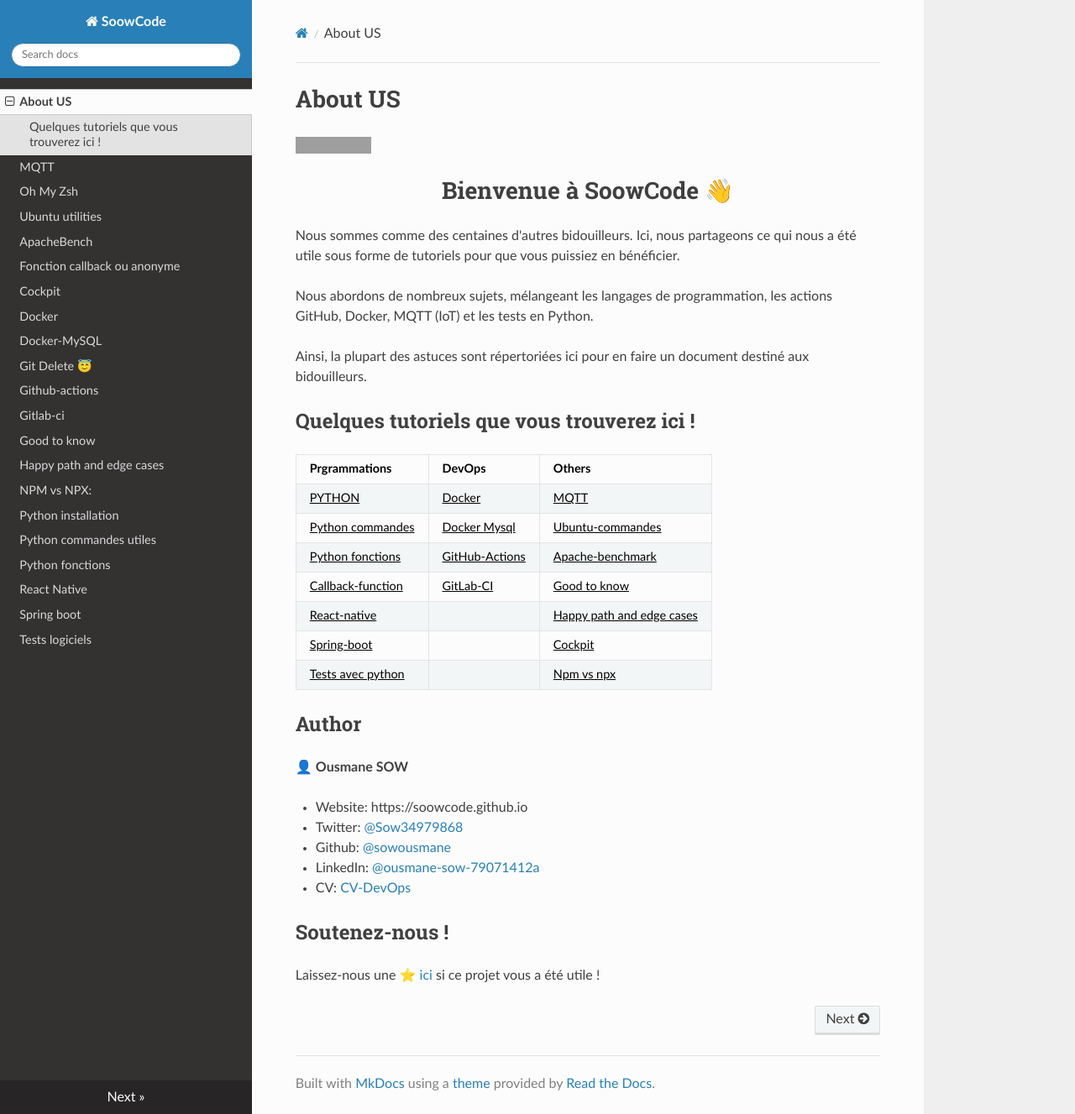
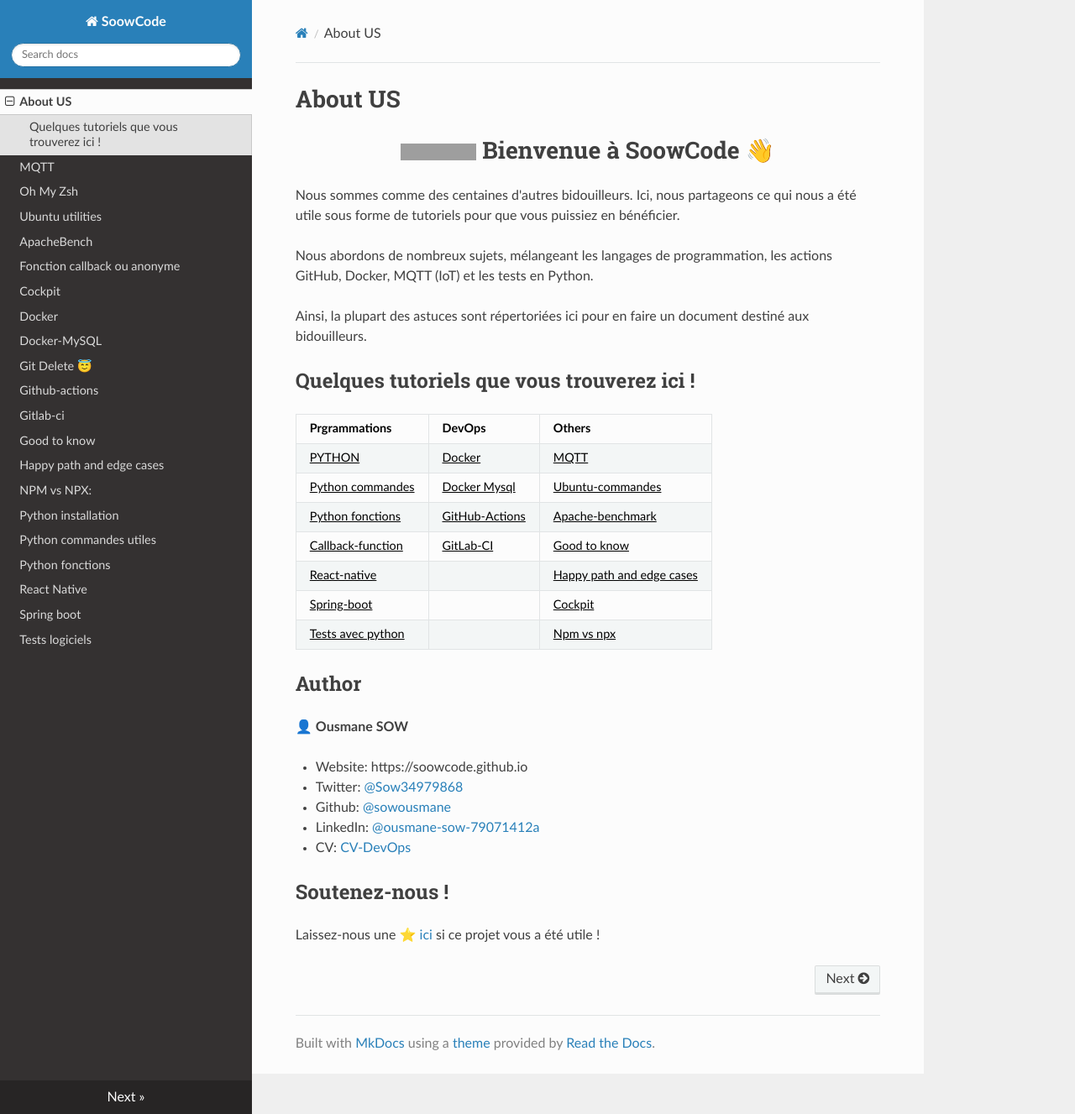
Before and after one commit to soowcode/soowcode.github.io, an MkDocs documentation site: the page built from docs/index.md, in a window 1280 px wide and 1327 px high. Shown: the whole window at 84% size. Built offline with MkDocs 1.6.1, drawn with Linux system fonts in a browser that asks for light colours; nearby versions of some CDN libraries; grey boxes are pictures that could not be loaded.

Commit message:
Update index.md

```diff
--- a/docs/index.md
+++ b/docs/index.md
@@ -1,9 +1,9 @@
 # About US
-  <a href="https://soowcode.github.io/" target="_blank">
+
+
+<h1 align="center">   <a href="https://soowcode.github.io/" target="_blank">
     <img alt="SoowCode" src="https://img.shields.io/badge/website-yes-brightgreen.svg" />
-  </a>
-
-<h1 align="center">Bienvenue à SoowCode 👋</h1>
+  </a> Bienvenue à SoowCode 👋</h1>
 
 
 
```
